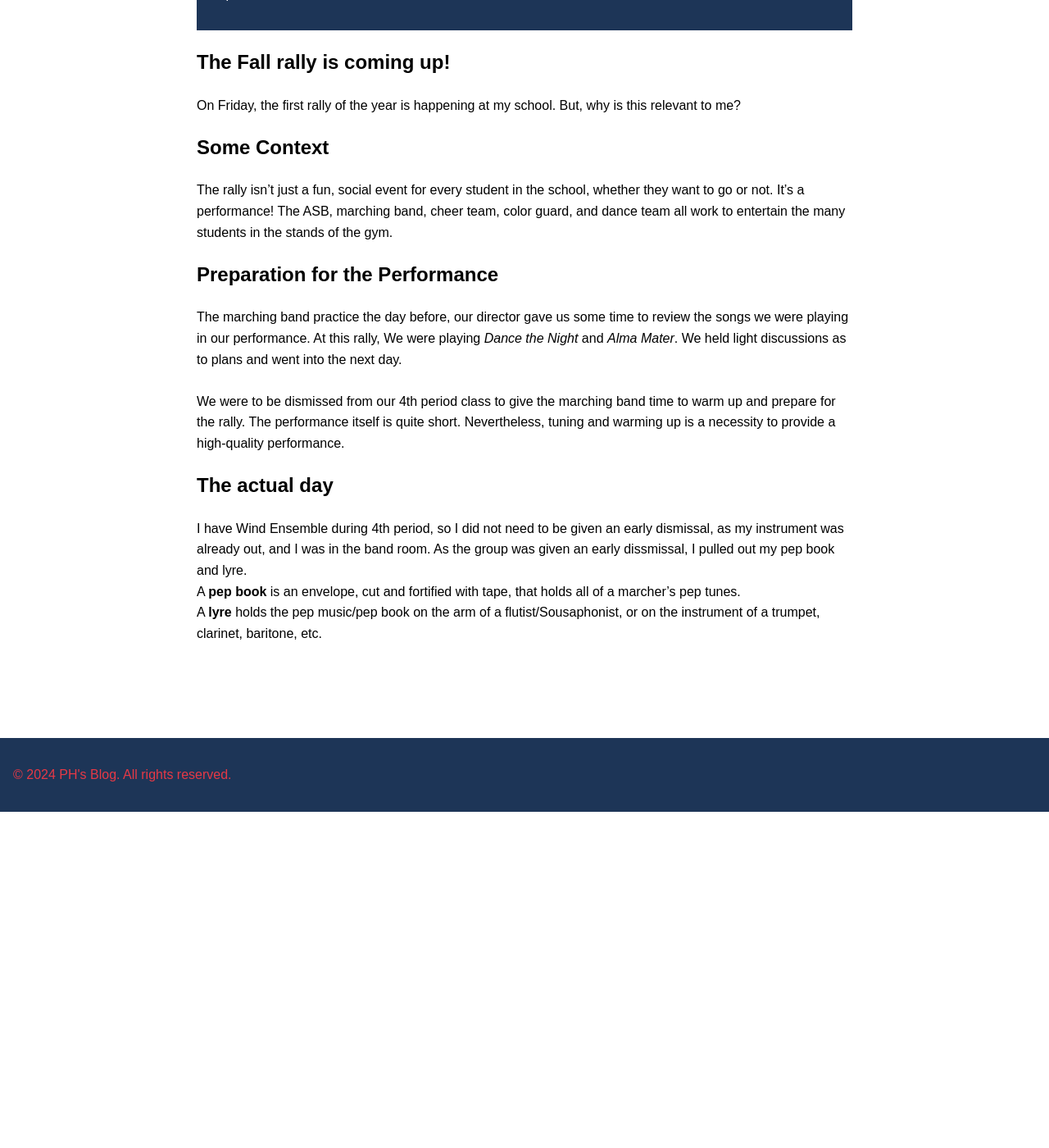
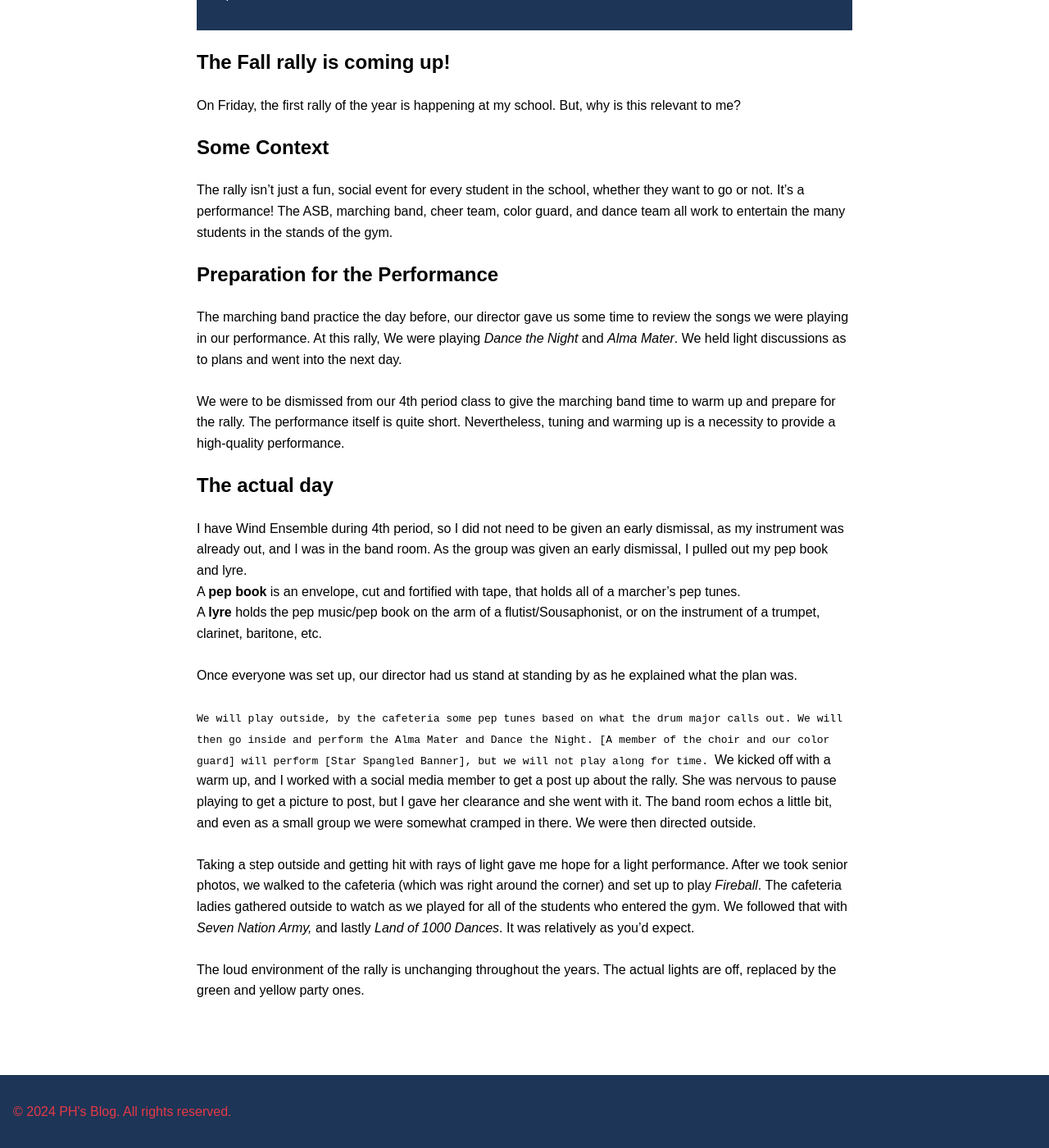
Before and after one commit to CaptainSapphire/PH-s-Blog, a Jekyll site: the page built from _posts/2024-09-18-fall-rally.md, in a window 1280 px wide and 1400 px high, scrolled down 259 px. Shown: the whole window at 82% size. Built offline with Jekyll 4.4.1, drawn with Linux system fonts in a browser that asks for light colours; our own code applies the rules of GitHub Pages for plain Markdown files; before the commit the page ends 1249 px from its top, so only the background shows below that.

Commit message:
Update 2024-09-18-fall-rally.md

```diff
--- a/_posts/2024-09-18-fall-rally.md
+++ b/_posts/2024-09-18-fall-rally.md
@@ -10,7 +10,16 @@ The marching band practice the day before, our director gave us some time to rev
 We were to be dismissed from our 4th period class to give the marching band time to warm up and prepare for the rally. The performance itself is quite short. Nevertheless, tuning and warming up is a necessity to provide a high-quality performance.
 
 # The actual day
-I have Wind Ensemble during 4th period, so I did not need to be given an early dismissal, as my instrument was already out, and I was in the band room. As the group was given an early dissmissal, I pulled out my pep book and lyre.
+I have Wind Ensemble during 4th period, so I did not need to be given an early dismissal, as my instrument was already out, and I was in the band room. As the group was given an early dismissal, I pulled out my pep book and lyre.
 <br> A **pep book** is an envelope, cut and fortified with tape, that holds all of a marcher's pep tunes.
 <br> A **lyre** holds the pep music/pep book on the arm of a flutist/Sousaphonist, or on the instrument of a trumpet, clarinet, baritone, etc.
 <br><br>
+Once everyone was set up, our director had us stand at standing by as he explained what the plan was.<br><br>
+``
+We will play outside, by the cafeteria some pep tunes based on what the drum major calls out. We will then go inside and perform the Alma Mater and Dance the Night. [A member of the choir and our color guard] will perform [Star Spangled Banner], but we will not play along for time.
+``
+We kicked off with a warm up, and I worked with a social media member to get a post up about the rally. She was nervous to pause playing to get a picture to post, but I gave her clearance and she went with it. The band room echos a little bit, and even as a small group we were somewhat cramped in there. We were then directed outside.
+<br><br>
+Taking a step outside and getting hit with rays of light gave me hope for a light performance. After we took senior photos, we walked to the cafeteria (which was right around the corner) and set up to play *Fireball*. The cafeteria ladies gathered outside to watch as we played for all of the students who entered the gym. We followed that with *Seven Nation Army,* and lastly *Land of 1000 Dances*. It was relatively as you'd expect.
+<br><br>
+The loud environment of the rally is unchanging throughout the years. The actual lights are off, replaced by the green and yellow party ones.
```
